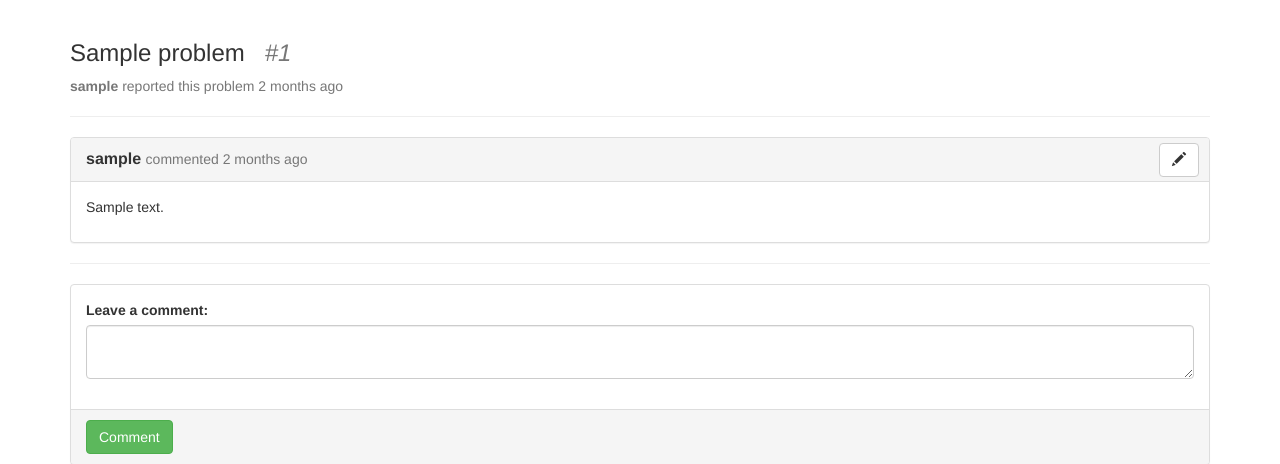
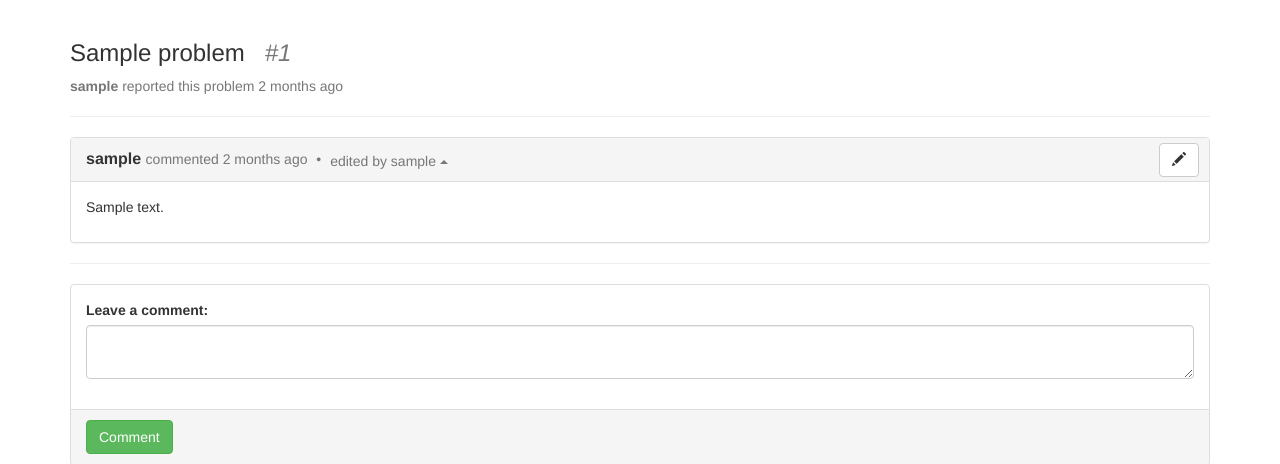
Before and after one commit to stefan096/UKS, a Django app: page /projects/1/problems/1/ in a window 1280 px wide. Shown: the part 51-515 px from the top of the page. Run offline with Django 3.2, Linux system fonts and the light colour scheme; a user stored in the database is signed in; tables that the repository leaves empty hold one stand-in row (values such as "Sample post"); some libraries are stand-ins or nearby versions.

Commit message:
#19 - prikaz koliko je puta izmenjen komentar i ko ga je poslednji izmenio

```diff
--- a/miniGithub/templates/miniGithub/base.html
+++ b/miniGithub/templates/miniGithub/base.html
@@ -4,7 +4,9 @@
     <meta charset="utf-8">
     <title>Mini Github</title>
     <!-- Latest compiled and minified CSS -->
-    <link rel="stylesheet" href="https://maxcdn.bootstrapcdn.com/bootstrap/3.3.7/css/bootstrap.min.css" integrity="sha384-BVYiiSIFeK1dGmJRAkycuHAHRg32OmUcww7on3RYdg4Va+PmSTsz/K68vbdEjh4u" crossorigin="anonymous">
+    <link rel="stylesheet" href="https://maxcdn.bootstrapcdn.com/bootstrap/3.3.7/css/bootstrap.min.css" integrity="sha384-BVYiiSIFeK1dGmJRAkycuHAHRg32OmUcww7on3RYdg4Va+PmSTsz/K68vbdEjh4u" crossorigin="anonymous"/>
+    <script src="https://ajax.googleapis.com/ajax/libs/jquery/3.4.1/jquery.min.js"></script>
+    <script type="text/javascript" src="https://maxcdn.bootstrapcdn.com/bootstrap/3.3.7/js/bootstrap.min.js" crossorigin="anonymous"></script>
 </head>
   <body>
     <nav class="navbar navbar-default navbar-static-top">
--- a/miniGithub/templates/miniGithub/problem_details.html
+++ b/miniGithub/templates/miniGithub/problem_details.html
@@ -23,6 +23,36 @@
           </strong>
           <span class="text-muted">
             commented {{ comment.created_time|naturaltime }}
+          </span>
+            {% if comment.editCounts != 0 %}
+                <span class="text-muted" style="padding: 0px 5px;">•</span>
+                <div class="dropup" style="display: inline-block;">
+                  <button style="padding: 0px; border: none; background-color: inherit; color: #777;" class="btn btn-default dropdown-toggle" type="button" id="dropdown_{{comment.id}}" data-toggle="dropdown" aria-haspopup="true" aria-expanded="false">
+                    edited by {{ comment.edits.last.creator }}
+                    <span class="caret"></span>
+                  </button>
+                  <ul class="dropdown-menu" aria-labelledby="dropdown_{{comment.id}}" style="min-width: 250px;">
+                    <li style="padding: 5px 15px;">
+                      <span class="text-muted">
+                        Edited {{comment.editCounts}}
+                        {% if comment.editCounts == 1 %}
+                          time
+                          {% else %}
+                          times
+                          {% endif %}
+                      </span>
+                    </li>
+                    {% for edit in comment.editsSorted %}
+                      <li style="padding: 5px 10px;border-top: 1px solid rgba(0,0,0,0.1);">
+                        <b>{{edit.creator}} </b> edited {{ edit.created_time|naturaltime }}
+                      </li>
+                    {% endfor %}
+                    <li style="padding: 5px 10px;border-top: 1px solid rgba(0,0,0,0.1);">
+                      <b>{{comment.creator}} </b> created {{ comment.created_time|naturaltime }}
+                    </li>
+                  </ul>
+                </div>
+            {% endif %}
           </span>
 
           <div style="position: absolute;right:10px;top:5px;">
--- a/miniGithub/views/projects.py
+++ b/miniGithub/views/projects.py
@@ -8,7 +8,7 @@ from datetime import datetime
 from django.contrib.auth.decorators import login_required
 
 from miniGithub.forms import ProblemForm, MilestoneForm, EditCommentForm
-from miniGithub.models import Project, Problem, Profile, Comment, Milestone
+from miniGithub.models import Project, Problem, Profile, Comment, Milestone, Change_Comment
 from django.contrib import messages
 
 
@@ -67,6 +67,11 @@ def project_save(request, project_id):
 def problem_view(request, project_id, problem_id):
     problem = get_object_or_404(Problem, pk=problem_id)
     comments = Comment.objects.filter(problem=problem.id)
+    for comment in comments:
+        edits = Change_Comment.objects.filter(relatedComment=comment.id)
+        comment.editCounts = edits.count()
+        comment.edits = edits
+        comment.editsSorted = edits[::-1]
     return render(request, 'miniGithub/problem_details.html', {'problem': problem, 'comments': comments})
 
 @login_required
```
